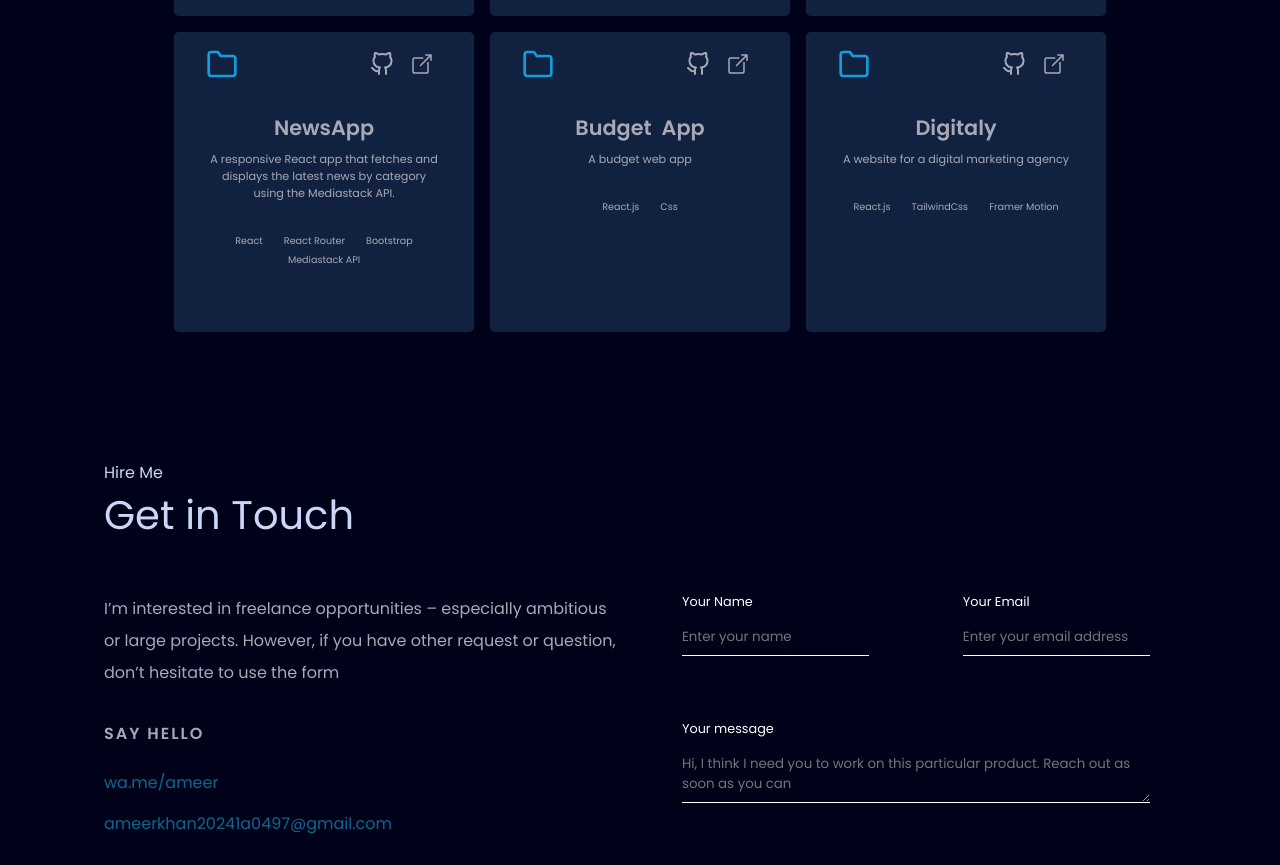
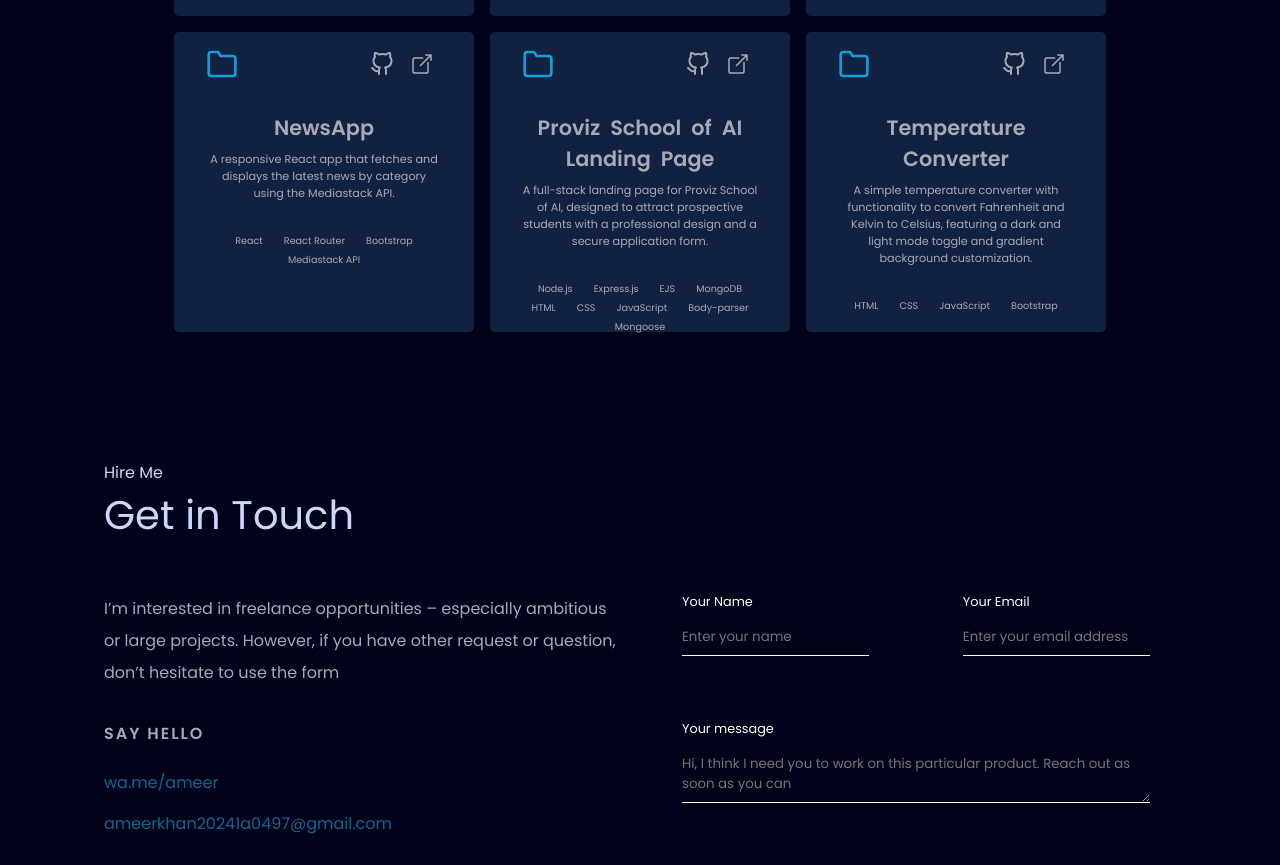
Before and after one commit to ameer2402/Portfolio, a React (Create React App) app in the folder frontend/: page / in a window 1280 px wide. Shown: the part 3241-4106 px from the top of the page. Built offline with nearby package versions, Linux system fonts and the light colour scheme.

Commit message:
Update WorkData.js

```diff
--- a/frontend/src/data/WorkData.js
+++ b/frontend/src/data/WorkData.js
@@ -49,17 +49,27 @@ export const ReactData = [
 		site: "https://ameer2402.github.io/NewsTracker/",
 	},
 	{
-		title: "Budget App",
-		desc: "A budget web app",
-		tech: ["React.js", "Css"],
-		gitlink: "//www.github.com/Pappyjay23/budget-app",
-		site: "//budget-app-react-0.netlify.app",
+		title: "Proviz School of AI Landing Page",
+		desc: "A full-stack landing page for Proviz School of AI, designed to attract prospective students with a professional design and a secure application form.",
+		tech: [
+			"Node.js",
+			"Express.js",
+			"EJS",
+			"MongoDB",
+			"HTML",
+			"CSS",
+			"JavaScript",
+			"Body-parser",
+			"Mongoose"
+		],
+		gitlink: "https://github.com/ameer2402/Proviz-landing-page",
+		site: ""
 	},
 	{
-		title: "Digitaly",
-		desc: "A website for a digital marketing agency",
-		tech: ["React.js", "TailwindCss", "Framer Motion"],
-		gitlink: "//github.com/Pappyjay23/Digitaly",
-		site: "//digitaly.netlify.app/",
-	},
+		title: "Temperature Converter",
+		desc: "A simple temperature converter with functionality to convert Fahrenheit and Kelvin to Celsius, featuring a dark and light mode toggle and gradient background customization.",
+		tech: ["HTML", "CSS", "JavaScript", "Bootstrap"],
+		gitlink: "https://github.com/ameer2402/Temperature-Converter",
+		site: "https://ameer2402.github.io/Temperature-Converter/"
+	}
 ];
```
